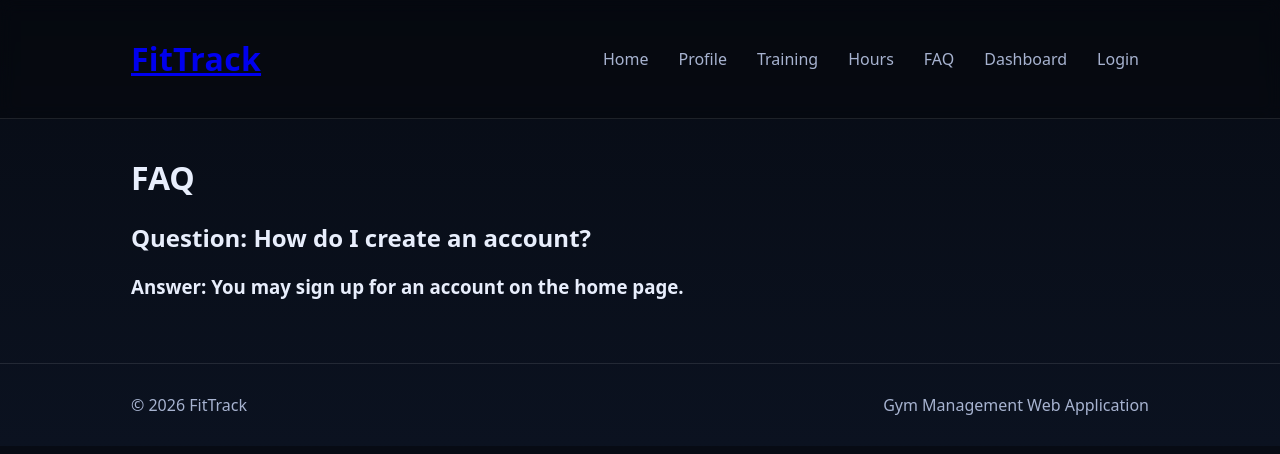
After one commit to jtseib/Web-App-Development---Group-6, a Django app: page /FAQ in a window 1280 px wide. The commit adds this page. Shown: the top 454 px of the page. Run offline with Django 5.2, Linux system fonts and the light colour scheme.

Commit message:
Finished FAQ page
Added link to FAQ page

```diff
--- a/JanGym/templates/base.html
+++ b/JanGym/templates/base.html
@@ -24,7 +24,7 @@
             <a href="{% url 'client_profile' %}">Profile</a>
             <a href="{% url 'workouts' %}">Training</a>
             <a href="{% url 'calendar_month' %}">Hours</a>
-            <a href="#">FAQ</a>
+            <a href="{% url 'FAQ' %}">FAQ</a>
 
             {% if user.is_staff %}
                 <a href="{% url 'trainer_dashboard' %}">Dashboard</a>
--- /dev/null
+++ b/JanGym/templates/faq.html
@@ -0,0 +1,9 @@
+{% extends "base.html" %}
+
+{% block title %}FAQ{% endblock %}
+
+{% block content %}
+<h1>FAQ</h1>
+<h2>Question: How do I create an account?</h2>
+<h3>Answer: You may sign up for an account on the home page.</h3>
+{% endblock %}
--- a/JanGym/urls.py
+++ b/JanGym/urls.py
@@ -49,5 +49,6 @@ urlpatterns = [
     path("trainer/client/<int:user_id>/", views.trainer_view_client, name="trainer_view_client"),
 
     path("session/<uuid:session_id>/cancel/", views.cancel_session, name="cancel_session"),
+    path('FAQ', views.FAQ, name='FAQ'),
 
 ]
--- a/JanGym/views.py
+++ b/JanGym/views.py
@@ -666,3 +666,6 @@ def cancel_session(request, session_id):
 
     messages.success(request, "Your session has been canceled.")
     return redirect("dashboard")
+
+def FAQ(request):
+    return render(request, 'faq.html')
```
